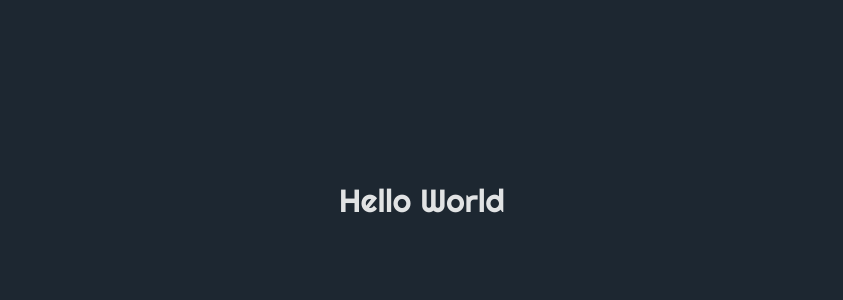
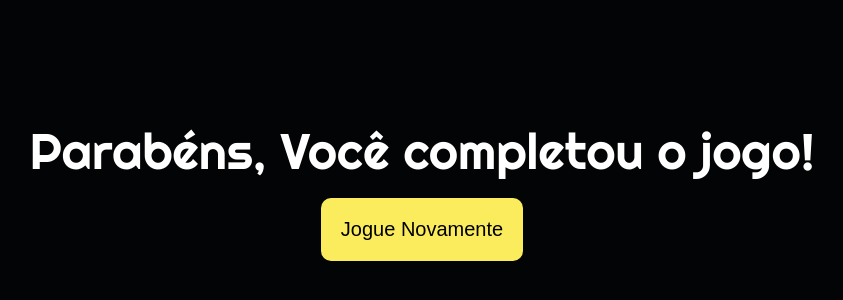
Before and after one commit to Guivieirasilva/jogo-memoria, a React (Vite) app: page / in a window 1280 px wide. Shown: the part 200-500 px from the top of the page, without its empty margins (218-1061 px from the left). Built offline with nearby package versions, Linux system fonts and the light colour scheme.

Commit message:
recriando o GameOver

```diff
--- a/src/MemoryGame.jsx
+++ b/src/MemoryGame.jsx
@@ -1,7 +1,17 @@
-import React from "react";
+import React, { useState } from "react";
+import GameOver from "./components/GameOver";
 
 export function MemoryGame(){
+
+  const [gameOver, setGameOver] = useState(true)
+
+  function restart(){
+    setGameOver(false)
+  }
+
   return(
-    <h1>Hello World</h1>
+    <div>
+      <GameOver handleRestart={restart} show={gameOver}/>
+    </div>
   )
 }
--- /dev/null
+++ b/src/components/GameOver.jsx
@@ -0,0 +1,17 @@
+import React, { Fragment } from "react";
+
+export default function GameOver(props) {
+  return(
+    props.show ?
+      <div>
+        <div id="gameOver">
+          <div>
+              <p>Parabéns, Você completou o jogo!</p>
+          </div>
+          <button id="restart" onClick={props.handleRestart}>Jogue Novamente</button>
+        </div>
+      </div>
+    :
+      <Fragment/>
+  )
+}
--- a/src/index.css
+++ b/src/index.css
@@ -87,7 +87,9 @@ img{
   background-color: rgba(0, 0, 0, 0.9);
   color: white;
   font-size: 50px ;
-  display: none;
+  display: flex;
+  left: 0;
+  /* display: none; */
   justify-content: center;
   align-items: center;
   flex-direction: column;
@@ -102,7 +104,13 @@ img{
   background-color: var(--yellow);
   border: none;
   border-radius: 10px;
-  margin-top: 10px;
+  margin-top: 35px;
+  color: black;
+  transition-duration: 1s;
+}
+#restart:hover, #restart:focus{
+  transform: scale(1.1, 1.1);
+  color: rgba(0, 0, 0, 0.76);
 }
 #gameBoard{
   max-width: 700px;
```
Also changed, not shown: src/components/CardElement.jsx (added), src/components/GameBoard.jsx (added).
